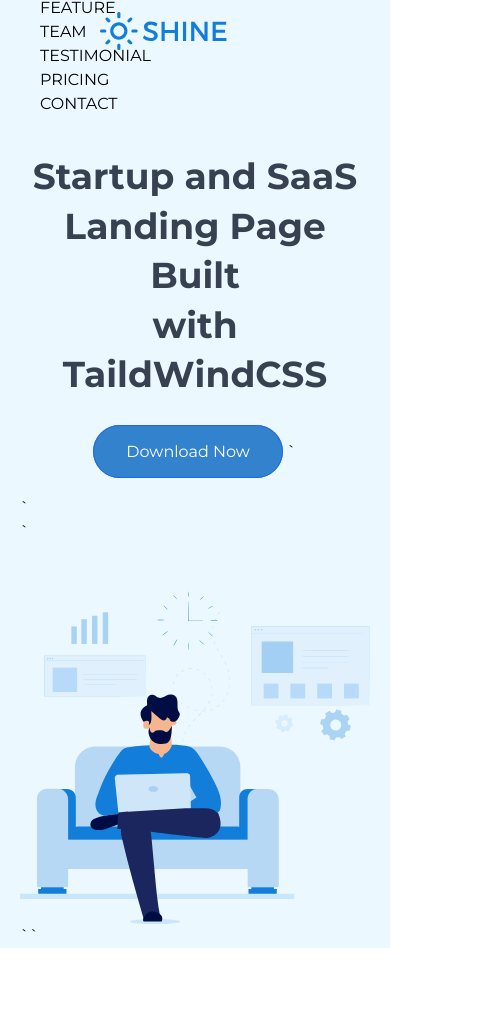
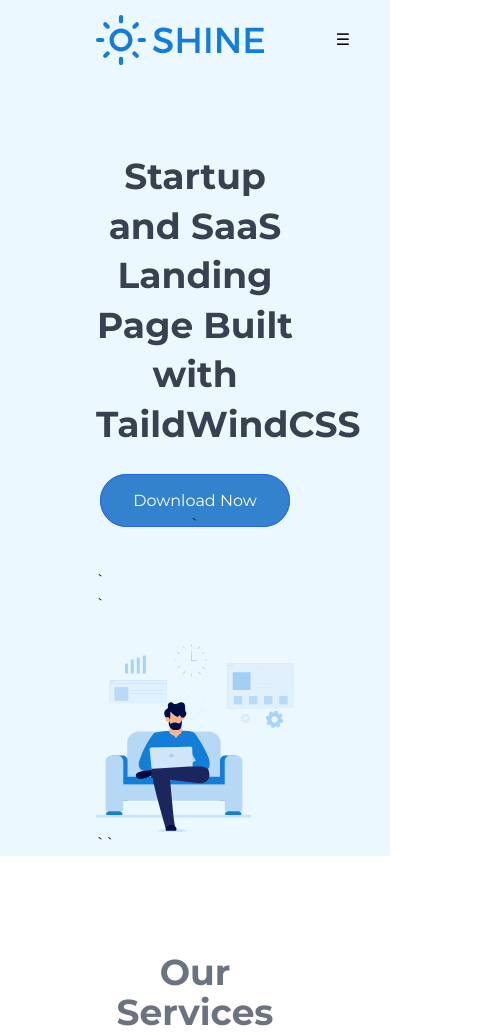
Before and after one commit to KimAnh0303/garena--test.github.io, a website built with Vite: page index.html in a window 390 px wide. Shown: the top 1035 px of the page, 492 px wide, since content can reach past the window. Built offline with nearby package versions, Linux system fonts and the light colour scheme.

Commit message:
duyen update navbar

```diff
--- a/css/tailwind.css
+++ b/css/tailwind.css
@@ -10,7 +10,7 @@ body{
 }
 
 .container{
-  @apply mx-auto px-5;
+  @apply mx-auto px-24;
 }
 
 
@@ -57,3 +57,15 @@ body{
   text-align: center;
   color: #fff;
 }
+
+
+
+@media(max-width:1023px){
+  .icon {
+    display: block;
+    float: right;
+  }
+  .a{
+    display: none;
+  }
+}
--- a/index.html
+++ b/index.html
@@ -10,48 +10,51 @@
   <link rel="stylesheet" type="text/css" href="//cdn.jsdelivr.net/npm/slick-carousel@1.8.1/slick/slick.css"/>
   <title>Shine page</title>
   <link href="https://cdn.lineicons.com/3.0/lineicons.css" rel="stylesheet">
+
+
 </head>
 <body>
-  <!--navbar-->
-  <header id="header-wrap " class="relative ">
+
+  <!--header-->
+  <header id="header-wrap " class="relative bg-white ">
     <div class="duration-300 z-30 w-full left-0 top-0 fixed">
-      <div class="container mx-auto px-6">
-        <nav class="duration-300 relative py-2 justify-between items-center flex">
-              <a class="navbar-brand bg-transparent " href="#">
-                <img src="./image/logo.svg" alt="logo" class="absolute inset-0 object-cover rounded-lg w-32 ml-20 pt-3">
+      <div class="container mx-auto">
+        <nav class="duration-300 py-2 justify-between items-center flex h-20">
+              <a class="navbar-brand" href="index.html">
+                <img src="./image/logo.svg" alt="logo" class="">
               </a>
-              <div class="border-collapse duration-300 z-20 w-full top-auto left-0 absolute px-5 ">
-                        <ul class="navbar-nav justify-center items-center lg:flex mt-12">
+              <div class="nav_mobile border-collapse duration-300 z-20 w-full top-auto left-0 absolute px-5 ">
+                <ul id="topnav" class="nav_mobilelist navbar-nav justify-center items-center lg:flex">
                   <li class="nav-item mr-5 ">
-                              <a class="text-blue-600" href="#">HOME</a>
+                      <a class="a text-blue-600" href="#">HOME</a>
                   </li>
                   <li class="nav-item mr-5  ">
-                              <a class="hover:text-blue-600" href="#">SERVICES</a>
+                      <a class="a hover:text-blue-600" href="#">SERVICES</a>
                   </li>
                   <li class="nav-item mr-5  ">
-                            <a class="hover:text-blue-600" href="#">FEATURE</a>
+                    <a class="a hover:text-blue-600" href="#">FEATURE</a>
                   </li>
                   <li class="nav-item mr-5  ">
-                            <a class="hover:text-blue-600" href="#">TEAM</a>
+                    <a class="a hover:text-blue-600" href="#">TEAM</a>
                   </li>
                   <li class="nav-item mr-5  ">
-                            <a class="hover:text-blue-600" href="#">TESTIMONIAL</a>
+                    <a class="a hover:text-blue-600" href="#">TESTIMONIAL</a>
                   </li>
                   <li class="nav-item mr-5  ">
-                            <a class="hover:text-blue-600"  href="#">PRICING</a>
+                    <a class=" a hover:text-blue-600"  href="#">PRICING</a>
                   </li>
                   <li class="nav-item mr-5  ">
-                            <a class="hover:text-blue-600" href="#">CONTACT</a>
+                    <a class="a hover:text-blue-600" href="#">CONTACT</a>
+                  </li>
+                  <li class="nav-item mr-5  ">
+                    <a  href="javascript:void(0)" style="font-style: 15px;" class="icon hidden" onclick="myFunction()">&#9776;</a>
                   </li>
                 </ul>
-
               </div>
 
-              <div class="  hidden  sm:absolute sm:right-0  top-3  lg:flex mr-20">
-                  <a class="text-blue-600 border border-blue-600 px-10 py-3 rounded-full  hover:bg-blue-600 hover:text-white" href="#">FAQ</a>
+              <div class=" down_sm:hidden">
+                  <a class="text-blue-600 border border-blue-600 px-10 py-2 rounded-full  hover:bg-blue-600 hover:text-white" href="#">FAQ</a>
               </div>
-
-
         </nav>
       </div>
     </div>
@@ -225,9 +228,13 @@
       </div>
     </div>
   </section>
+
 </body>
 <script src="http://code.jquery.com/jquery-1.10.2.js"></script>
 <script src="http://code.jquery.com/ui/1.11.2/jquery-ui.js"></script>
 <script type="text/javascript" src="//cdn.jsdelivr.net/npm/slick-carousel@1.8.1/slick/slick.min.js"></script>
 <script src="./index.js"></script>
+
+
+
 </html>
--- a/index.js
+++ b/index.js
@@ -24,6 +24,3 @@ $(document).ready(function(){
     ]
   });
 });
-
-
-// navbar
```
Lines whose indentation alone changed are shown as unchanged.
